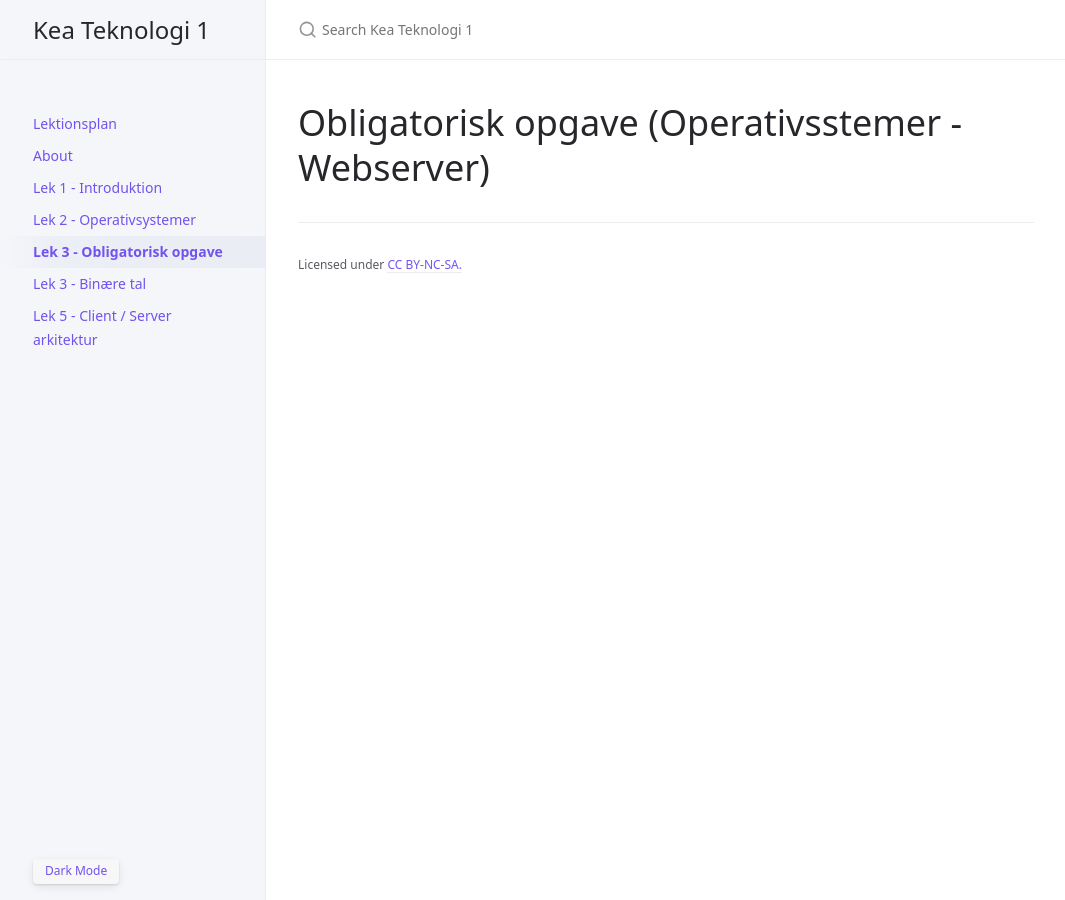
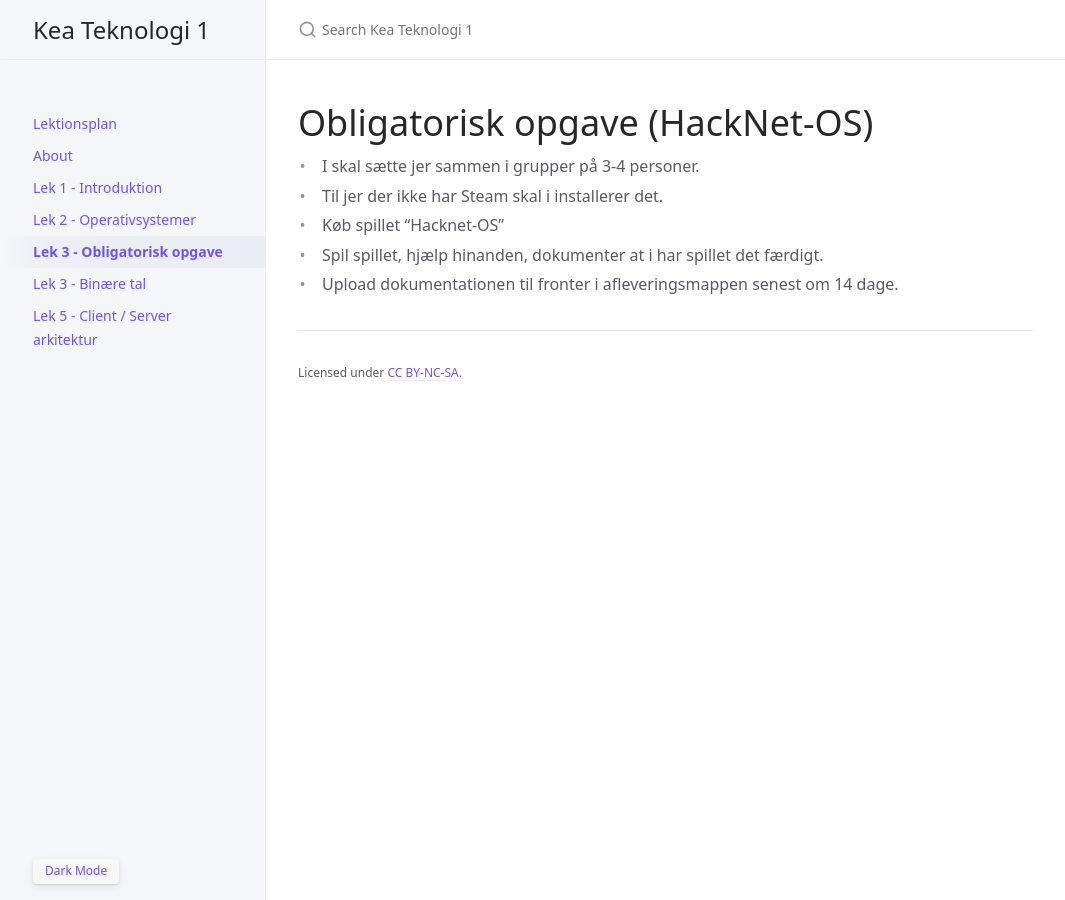
Before and after one commit to techkea/a2021, a Jekyll site: the page built from docs/obligatorisk/index.md, in a window 1280 px wide. Shown: the whole page, without its empty margins (106-1171 px from the left). Built offline with Jekyll 4.4.1, drawn with Linux system fonts in a browser that asks for light colours.

Commit message:
img added

```diff
--- a/docs/obligatorisk/index.md
+++ b/docs/obligatorisk/index.md
@@ -4,4 +4,10 @@ title: Lek 3 - Obligatorisk opgave
 nav_order: 5
 description: ""
 ---
-# Obligatorisk opgave (Operativsstemer - Webserver)
+# Obligatorisk opgave (HackNet-OS)
+
+* I skal sætte jer sammen i grupper på 3-4 personer.
+* Til jer der ikke har Steam skal i installerer det.
+* Køb spillet "Hacknet-OS"
+* Spil spillet, hjælp hinanden, dokumenter at i har spillet det færdigt.
+* Upload dokumentationen til fronter i afleveringsmappen senest om 14 dage.
```
